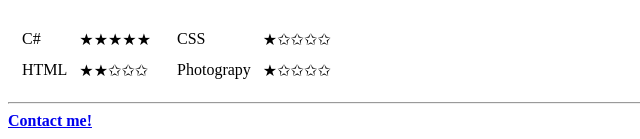
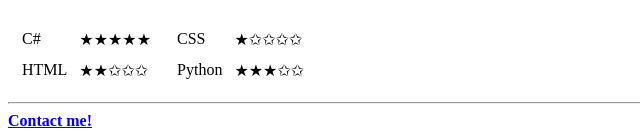
Before and after one commit to RobinOostveen/CV, a plain HTML site: page index.html in a window 1280 px wide. Shown: the part 658-797 px from the top of the page, 0-640 px from the left. Drawn offline with Linux system fonts and the light colour scheme.

Commit message:
Add files via upload

```diff
--- a/index.html
+++ b/index.html
@@ -72,8 +72,8 @@
             <td>★✩✩✩✩</td>
           </tr>
           <tr>
-            <td>Photograpy</td>
-            <td>★✩✩✩✩</td>
+            <td>Python</td>
+            <td>★★★✩✩</td>
           </tr>
         </table>
       </td>
```
